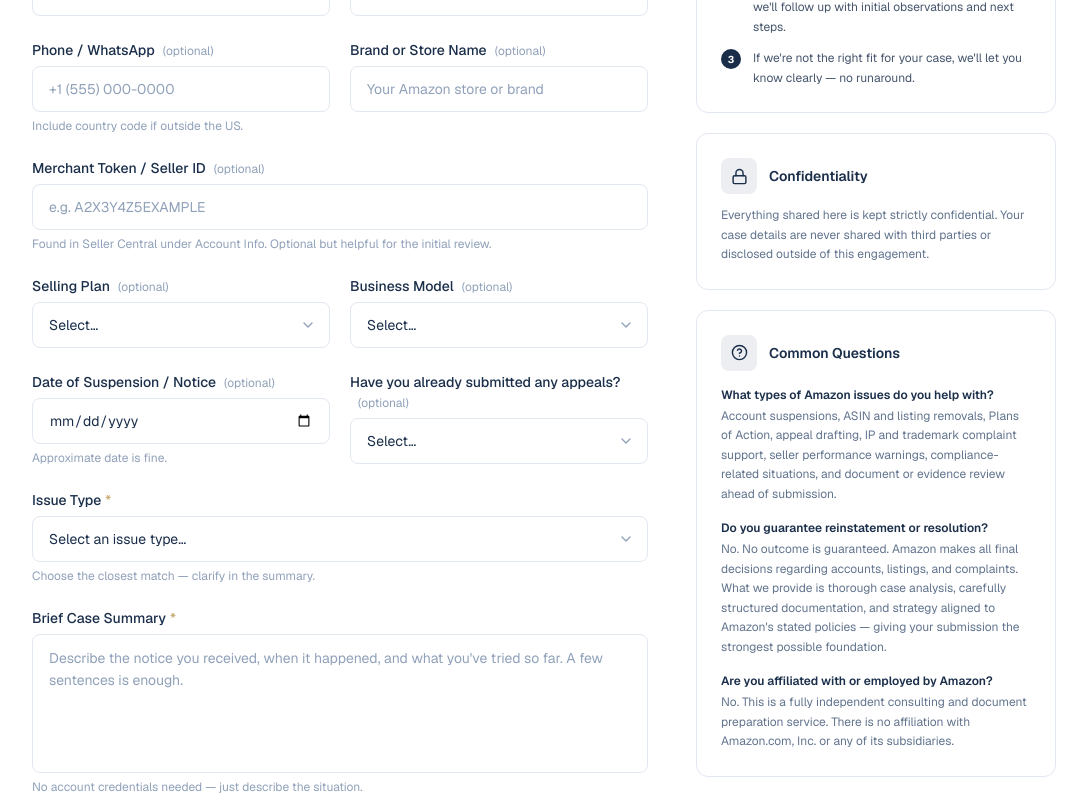
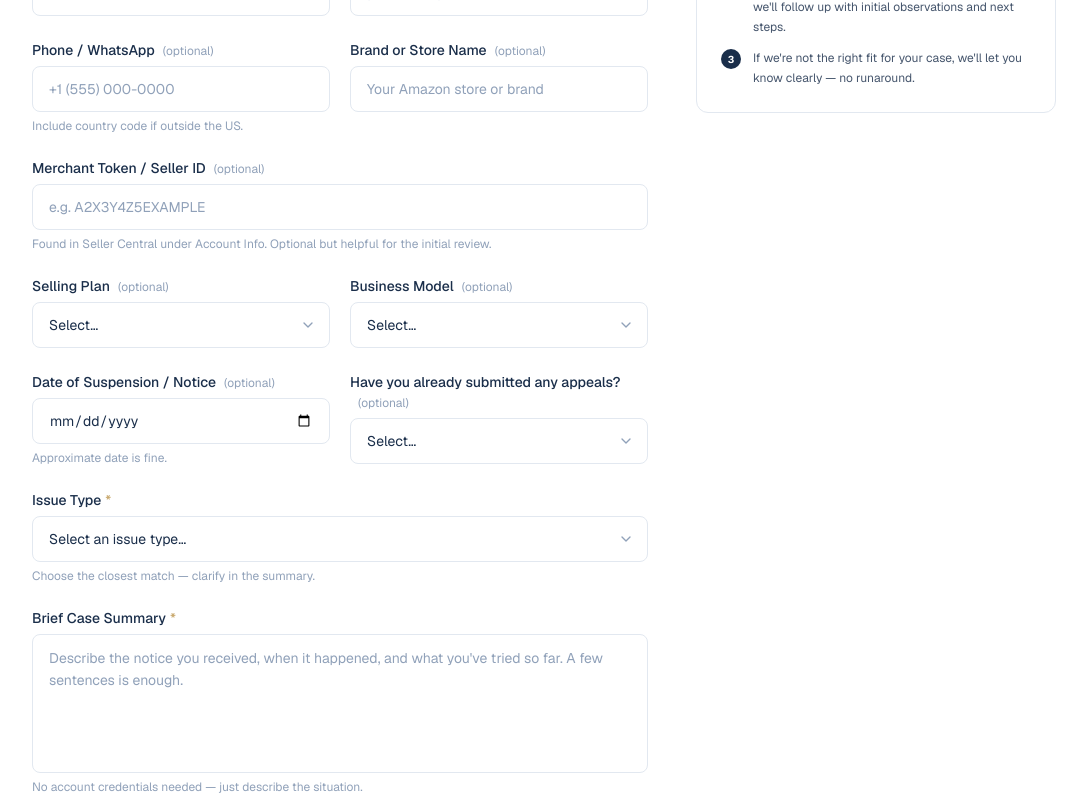
Before and after one commit to jlayestas/amazon_appeal, a Next.js app: page /en/contact in a window 1280 px wide. Shown: the part 620-1420 px from the top of the page, without its empty margins (96-1183 px from the left). Built offline with nearby package versions, Linux system fonts and the light colour scheme.

Commit message:
Simplify contact sidebar

```diff
--- a/src/app/[locale]/contact/page.tsx
+++ b/src/app/[locale]/contact/page.tsx
@@ -56,7 +56,6 @@ export default async function ContactPage({ params }: PageProps) {
           />
           <ContactSidebar
             afterSubmit={cp.afterSubmit}
-            faqItems={m.faqItems}
             whatsapp={cp.whatsapp}
             labels={cp.sidebarLabels}
           />
--- a/src/components/sections/ContactSidebar.tsx
+++ b/src/components/sections/ContactSidebar.tsx
@@ -1,10 +1,5 @@
-import { Clock, Lock, HelpCircle } from "lucide-react";
+import { Clock } from "lucide-react";
 import { WhatsAppBlock } from "./WhatsAppBlock";
-
-interface FaqItem {
-  question: string;
-  answer: string;
-}
 
 interface WhatsAppConfig {
   show: boolean;
@@ -19,17 +14,13 @@ interface ContactSidebarProps {
     headline: string;
     steps: readonly string[];
   };
-  faqItems: readonly FaqItem[];
   whatsapp: WhatsAppConfig;
   labels: {
     responseTime: string;
-    confidentiality: string;
-    commonQuestions: string;
-    confidentialityNote: string;
   };
 }
 
-export function ContactSidebar({ afterSubmit, faqItems, whatsapp, labels }: ContactSidebarProps) {
+export function ContactSidebar({ afterSubmit, whatsapp, labels }: ContactSidebarProps) {
   return (
     <aside className="flex flex-col gap-5">
       {/* Response time card */}
@@ -54,35 +45,6 @@ export function ContactSidebar({ afterSubmit, faqItems, whatsapp, labels }: Cont
 
       {/* WhatsApp */}
       <WhatsAppBlock whatsapp={whatsapp} />
-
-      {/* Confidentiality note */}
-      <div className="rounded-xl border border-slate-200 bg-white p-6">
-        <div className="mb-3 flex items-center gap-3">
-          <div className="flex h-9 w-9 items-center justify-center rounded-lg bg-[#1a2e4a]/8">
-            <Lock size={17} className="text-[#1a2e4a]" />
-          </div>
-          <h3 className="text-sm font-semibold text-[#1a2e4a]">{labels.confidentiality}</h3>
-        </div>
-        <p className="text-xs leading-relaxed text-slate-500">{labels.confidentialityNote}</p>
-      </div>
-
-      {/* Mini FAQ */}
-      <div className="rounded-xl border border-slate-200 bg-white p-6">
-        <div className="mb-4 flex items-center gap-3">
-          <div className="flex h-9 w-9 items-center justify-center rounded-lg bg-[#1a2e4a]/8">
-            <HelpCircle size={17} className="text-[#1a2e4a]" />
-          </div>
-          <h3 className="text-sm font-semibold text-[#1a2e4a]">{labels.commonQuestions}</h3>
-        </div>
-        <div className="space-y-4">
-          {faqItems.slice(0, 3).map((item) => (
-            <div key={item.question}>
-              <p className="mb-1 text-xs font-semibold text-[#1a2e4a]">{item.question}</p>
-              <p className="text-xs leading-relaxed text-slate-500">{item.answer}</p>
-            </div>
-          ))}
-        </div>
-      </div>
     </aside>
   );
 }
```
